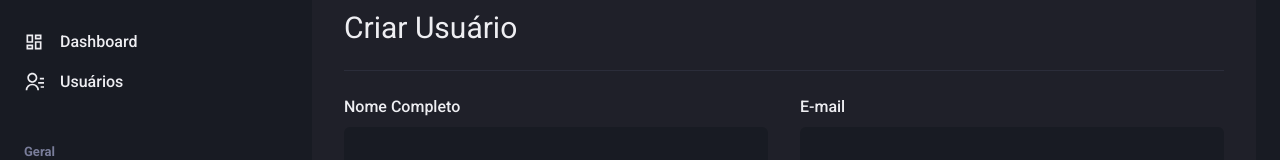
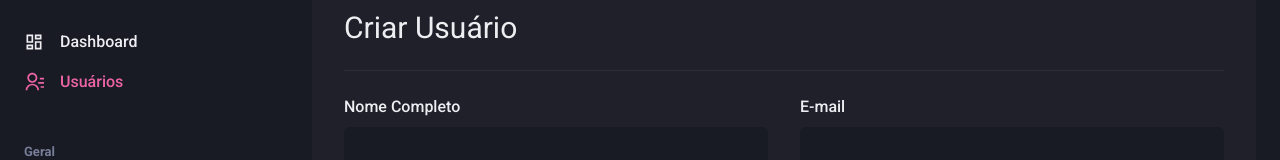
Before and after one commit to lcpsd/Dashgo, a Next.js app: page /users/create in a window 1280 px wide. Shown: the part 142-302 px from the top of the page. Built offline with nearby package versions, Linux system fonts and the light colour scheme.

Commit message:
active link

```diff
--- /dev/null
+++ b/src/components/ActiveLink.tsx
@@ -0,0 +1,25 @@
+import Link, { LinkProps } from "next/link";
+import { useRouter } from "next/router";
+import { cloneElement, ReactElement, ReactNode } from "react";
+
+interface ActiveLinksProps extends LinkProps{
+    children: ReactElement;
+}
+
+export function ActiveLink({children, ...rest}: ActiveLinksProps){
+
+    const {asPath} = useRouter()
+
+    let isActive = false
+
+    asPath == rest.href || String(asPath).includes(String(rest.href))
+    && (isActive = true)
+
+    return(
+        <Link {...rest}>
+            {cloneElement(children, {
+                color: isActive ? "pink.400" : "gray.50"
+            })}
+        </Link>
+    )
+}
--- a/src/components/Sidebar/NavLink.tsx
+++ b/src/components/Sidebar/NavLink.tsx
@@ -1,6 +1,7 @@
 import { Icon, Link as ChakraLink, LinkProps, Text } from "@chakra-ui/react";
 import Link from "next/link";
 import { ElementType } from "react"
+import { ActiveLink } from "../ActiveLink";
 
 interface NavLinkProps extends LinkProps{
     icon: ElementType;
@@ -10,11 +11,11 @@ interface NavLinkProps extends LinkProps{
 
 export function NavLink({icon, children, href, ...rest}:NavLinkProps){
     return(
-        <Link href={href} passHref>
+        <ActiveLink href={href} passHref>
             <ChakraLink display="flex" alignItems="center" {...rest}>
                 <Icon as={icon} fontSize="20" />
                     <Text ml="4" fontWeight="medium">{children}</Text>
             </ChakraLink>
-        </Link>
+        </ActiveLink>
     )
 }
```
